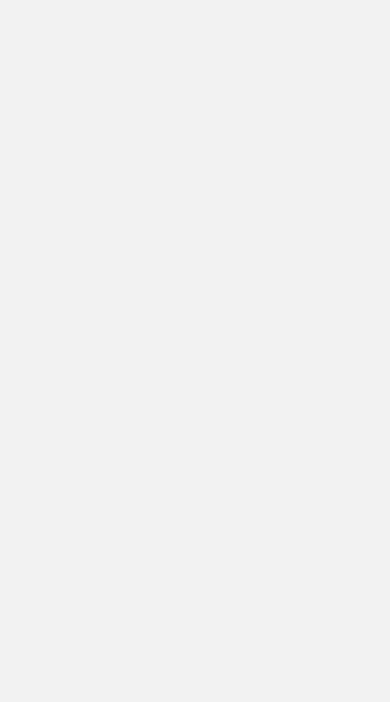
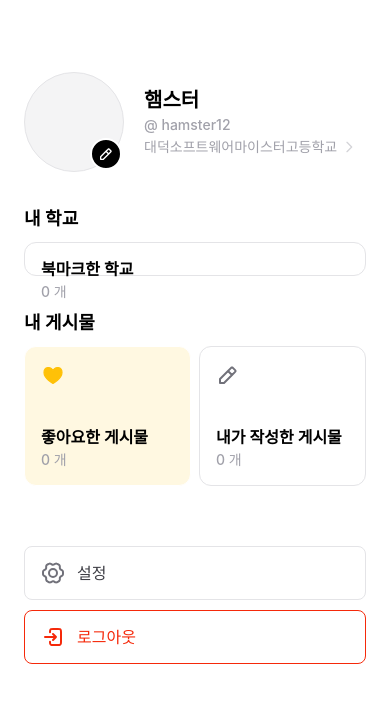
Before and after one commit to MEOGO-DSM/MEOGO_Frontend_V2, a React Native app: screen /My in a window 390 px wide. Before the commit this address had no page. Shown: the top 702 px of the page. Built offline with nearby package versions, Linux system fonts and the light colour scheme.

Commit message:
add :: 마이페이지 퍼블리싱

```diff
--- /dev/null
+++ b/src/app/mypage/ListCard.tsx
@@ -0,0 +1,65 @@
+import {styled} from 'styled-components/native';
+import {Font, color} from '../../styles';
+import {Bookmark, Edit, Heart, Menu} from '../../assets';
+
+interface CardProps {
+  type: 'bookmarkSchool' | 'likePost' | 'writePost';
+  count: number;
+}
+
+interface CardInfo {
+  title: string;
+  icon: JSX.Element;
+}
+
+export const ListCard = ({type, count = 0}: CardProps) => {
+  const cardType: Record<CardProps['type'], CardInfo> = {
+    bookmarkSchool: {
+      title: '북마크한 학교',
+      icon: <Bookmark color={color.gray500} fill={color.gray500} />,
+    },
+    likePost: {
+      title: '좋아요한 게시물',
+      icon: <Heart fill={color.amber500} color={color.amber500} />,
+    },
+    writePost: {
+      title: '내가 작성한 게시물',
+      icon: <Edit color={color.gray500} />,
+    },
+  };
+
+  const {title, icon} = cardType[type] || {title: '', icon: null};
+
+  return (
+    <CardBox yellow={type === 'likePost'}>
+      <TitleBox>
+        {icon}
+        <Title>
+          <Font kind="semi16" color="black" text={title} />
+          <Font kind="medium14" color="gray400" text={`${count} 개`} />
+        </Title>
+      </TitleBox>
+      {/* <Menu vertical color="black" /> */}
+    </CardBox>
+  );
+};
+
+const CardBox = styled.View<{yellow: boolean}>`
+  flex-direction: row;
+  justify-content: space-between;
+  flex: 1;
+  border-radius: 12px;
+  padding: 16px;
+  background-color: ${({yellow}) => (yellow ? color.amber50 : color.white)};
+  border: 1px solid ${({yellow}) => (yellow ? color.white : color.gray200)};
+  height: 140px;
+`;
+
+const TitleBox = styled.View`
+  flex: 1;
+  justify-content: space-between;
+`;
+
+const Title = styled.View`
+  gap: 4px;
+`;
--- a/src/app/mypage/page.tsx
+++ b/src/app/mypage/page.tsx
@@ -1,7 +1,136 @@
 import React from 'react';
+import {styled} from 'styled-components/native';
+import {Font, color} from '../../styles';
+import {Arrow, Blank, Edit, Gear, Logout} from '../../assets';
+import {ListCard} from './ListCard';
+import {TopBar} from '../../components';
+
+interface MypageInfoTypes {}
 
 function MyPage() {
-  return <></>;
+  return (
+    <>
+      <Container contentContainerStyle={{rowGap: 36}}>
+        <ProfileBox>
+          <ImageBox>
+            <Image src="" />
+            <EditProfile>
+              <Edit color="white" size={16} />
+            </EditProfile>
+          </ImageBox>
+          <UserDetails>
+            <Font text="햄스터" kind="bold20" color="black" />
+            <Font text="@ hamster12" kind="medium14" color="gray400" />
+            <LinkToSchool>
+              <Font
+                text="대덕소프트웨어마이스터고등학교"
+                kind="medium14"
+                color="gray400"
+              />
+              <Arrow size={16} rotate="right" color={color.gray300} />
+            </LinkToSchool>
+          </UserDetails>
+        </ProfileBox>
+        <CollectBox>
+          <Font text="내 학교" color="black" kind="semi18" />
+          <ListCard type="bookmarkSchool" count={0} />
+        </CollectBox>
+        <CollectBox>
+          <Font text="내 게시물" color="black" kind="semi18" />
+          <PostListBox>
+            <ListCard type="likePost" count={0} />
+            <ListCard type="writePost" count={0} />
+          </PostListBox>
+        </CollectBox>
+        <SetBox>
+          <SetButton>
+            <Gear color={color.gray500} />
+            <Font color="gray700" text="설정" kind="medium16" />
+          </SetButton>
+          <SetButton red>
+            <Logout color={color.red} />
+            <Font color="red" text="로그아웃" kind="medium16" />
+          </SetButton>
+        </SetBox>
+      </Container>
+    </>
+  );
 }
 
 export default MyPage;
+
+const Container = styled.ScrollView`
+  padding: 48px 24px 24px;
+  background-color: ${color.white};
+`;
+
+const ProfileBox = styled.View`
+  padding-top: 24px;
+  gap: 20px;
+  width: 100%;
+  align-items: center;
+  flex-direction: row;
+`;
+
+const Image = styled.Image`
+  width: 100px;
+  height: 100px;
+  border-radius: 1000px;
+  border: 1px solid ${color.gray200};
+  background-color: ${color.gray100};
+`;
+
+const ImageBox = styled.View`
+  width: 100px;
+  height: 100px;
+  border-radius: 1000px;
+  position: relative;
+`;
+
+const UserDetails = styled.View`
+  gap: 4px;
+`;
+
+const LinkToSchool = styled.TouchableOpacity`
+  gap: 4px;
+  align-items: center;
+  flex-direction: row;
+`;
+
+const EditProfile = styled.TouchableOpacity`
+  padding: 6px;
+  border-radius: 100px;
+  background-color: ${color.black};
+  border: 2px solid ${color.white};
+  position: absolute;
+  bottom: 2px;
+  right: 2px;
+`;
+
+const CollectBox = styled.View`
+  width: 100%;
+  gap: 12px;
+`;
+
+const PostListBox = styled.View`
+  width: 100%;
+  gap: 8px;
+  flex-direction: row;
+`;
+
+const SetBox = styled.View`
+  width: 100%;
+  gap: 10px;
+  padding-top: 24px;
+`;
+
+const SetButton = styled.TouchableOpacity<{red?: boolean}>`
+  width: 100%;
+  padding: 14px 16px;
+  border: 1px solid ${({red}) => (red ? color.red : color.gray200)};
+  border-radius: 8px;
+  background-color: ${color.white};
+  gap: 12px;
+  align-items: center;
+  flex-direction: row;
+`;
```
